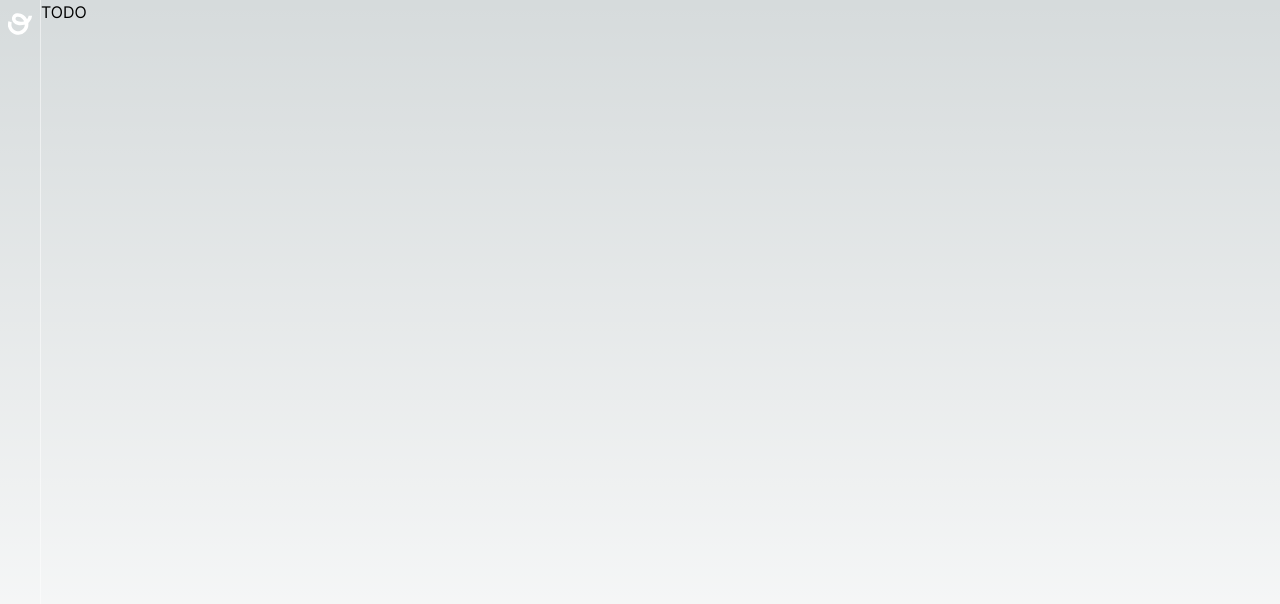
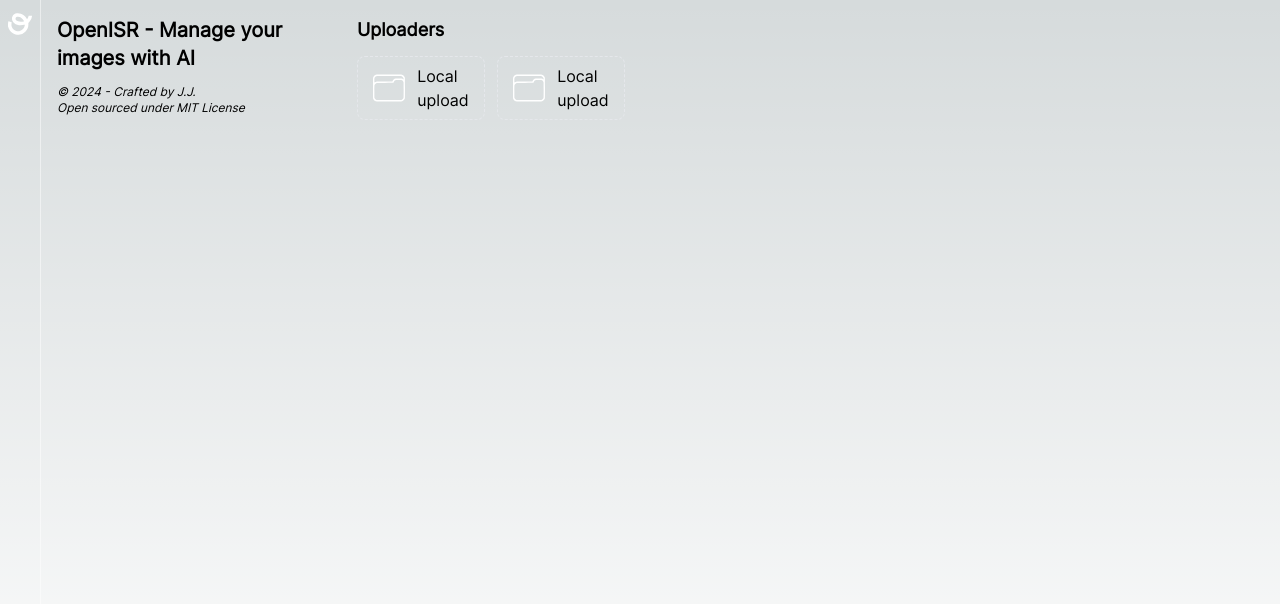
Before and after one commit to lovindata/openisr, a React (Vite) app in the folder frontend/: page /app in a window 1280 px wide. Shown: the top 604 px of the page. Built offline with nearby package versions, Linux system fonts and the light colour scheme.

Commit message:
WIP: File uploader component (issue with cursor-pointer) + File drop action (TODO)

```diff
--- a/frontend/src/app/page.tsx
+++ b/frontend/src/app/page.tsx
@@ -1,9 +1,14 @@
+import { HeroSection } from "../components/organisms/HeroSection";
+import { UploadersSection } from "../components/organisms/UploadersSection";
 import { AppLayout } from "../components/templates/AppLayout";
 
 export default function Page() {
   return (
     <AppLayout>
-      <div>TODO</div>
+      <div className="flex space-x-3 p-4">
+        <HeroSection />
+        <UploadersSection />
+      </div>
     </AppLayout>
   );
 }
--- /dev/null
+++ b/frontend/src/components/molecules/UploaderCard.tsx
@@ -0,0 +1,18 @@
+import Folder from "../../assets/svgs/folder.svg?react";
+
+export function UploaderCard() {
+  return (
+    <div className="relative h-16 w-32 rounded-lg border border-dashed">
+      <input
+        type="file"
+        accept="image/*"
+        multiple
+        className="absolute inset-0 cursor-pointer opacity-0"
+      />
+      <div className="m-auto flex h-full w-min items-center space-x-3">
+        <Folder className="h-8 min-h-max w-8 min-w-max fill-white" />
+        <label className="">Local upload</label>
+      </div>
+    </div>
+  );
+}
--- /dev/null
+++ b/frontend/src/components/organisms/HeroSection.tsx
@@ -0,0 +1,13 @@
+export function HeroSection() {
+  return (
+    <div className="w-72 md:space-y-3">
+      <h1 className="text-xl font-bold max-md:text-center">
+        OpenISR - Manage your images with AI
+      </h1>
+      <div className="text-xs italic max-md:hidden">
+        <p>© 2024 - Crafted by J.J.</p>
+        <p>Open sourced under MIT License</p>
+      </div>
+    </div>
+  );
+}
--- /dev/null
+++ b/frontend/src/components/organisms/UploadersSection.tsx
@@ -0,0 +1,13 @@
+import { UploaderCard } from "../molecules/UploaderCard";
+
+export function UploadersSection() {
+  return (
+    <div className="w-72 space-y-3">
+      <h2 className="text-lg font-bold">Uploaders</h2>
+      <div className="flex space-x-3">
+        <UploaderCard />
+        <UploaderCard />
+      </div>
+    </div>
+  );
+}
--- a/frontend/src/components/templates/AppLayout.tsx
+++ b/frontend/src/components/templates/AppLayout.tsx
@@ -9,7 +9,7 @@
   return (
     <div className="md:flex md:flex-row">
       <NavBar />
-      <div>{children}</div>
+      <div className="h-full w-full">{children}</div>
     </div>
   );
 }
```
Also changed, not shown: frontend/src/assets/svgs/folder.svg (added), frontend/src/assets/svgs/internet.svg (added).
